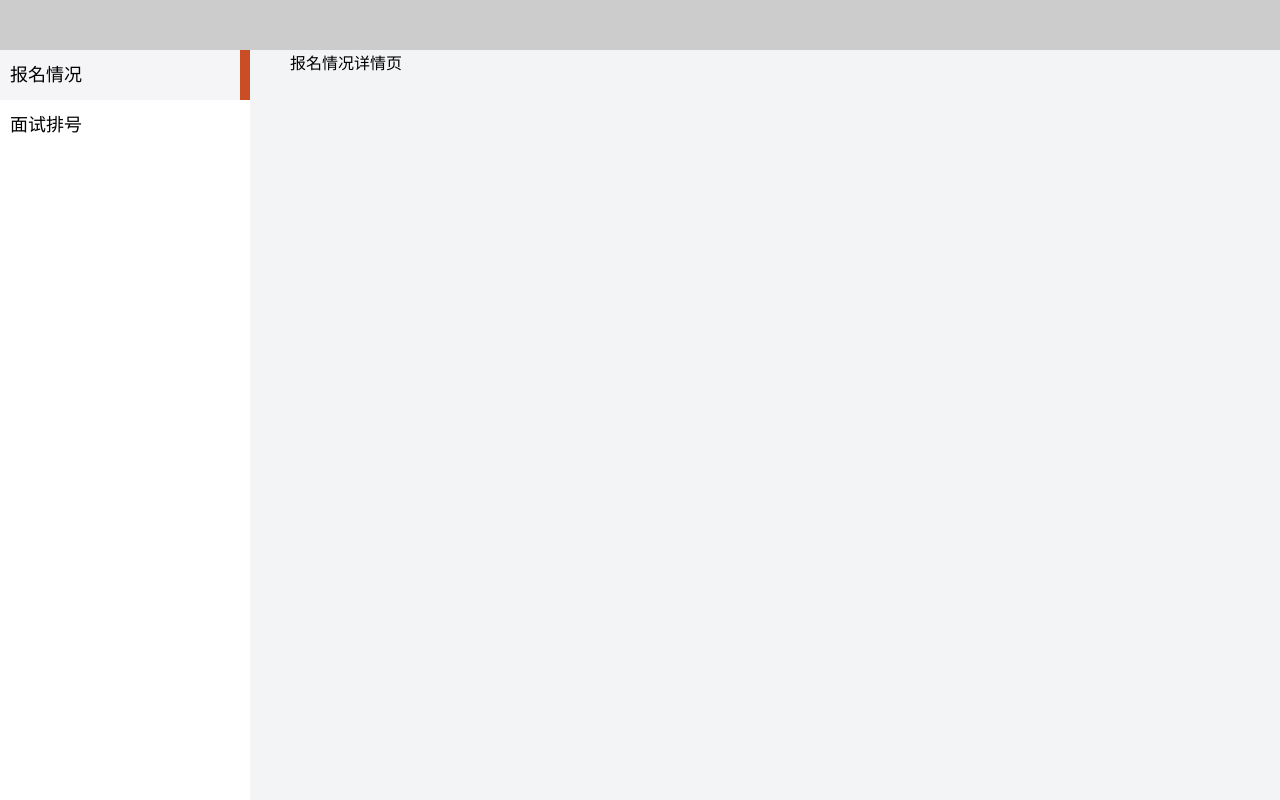
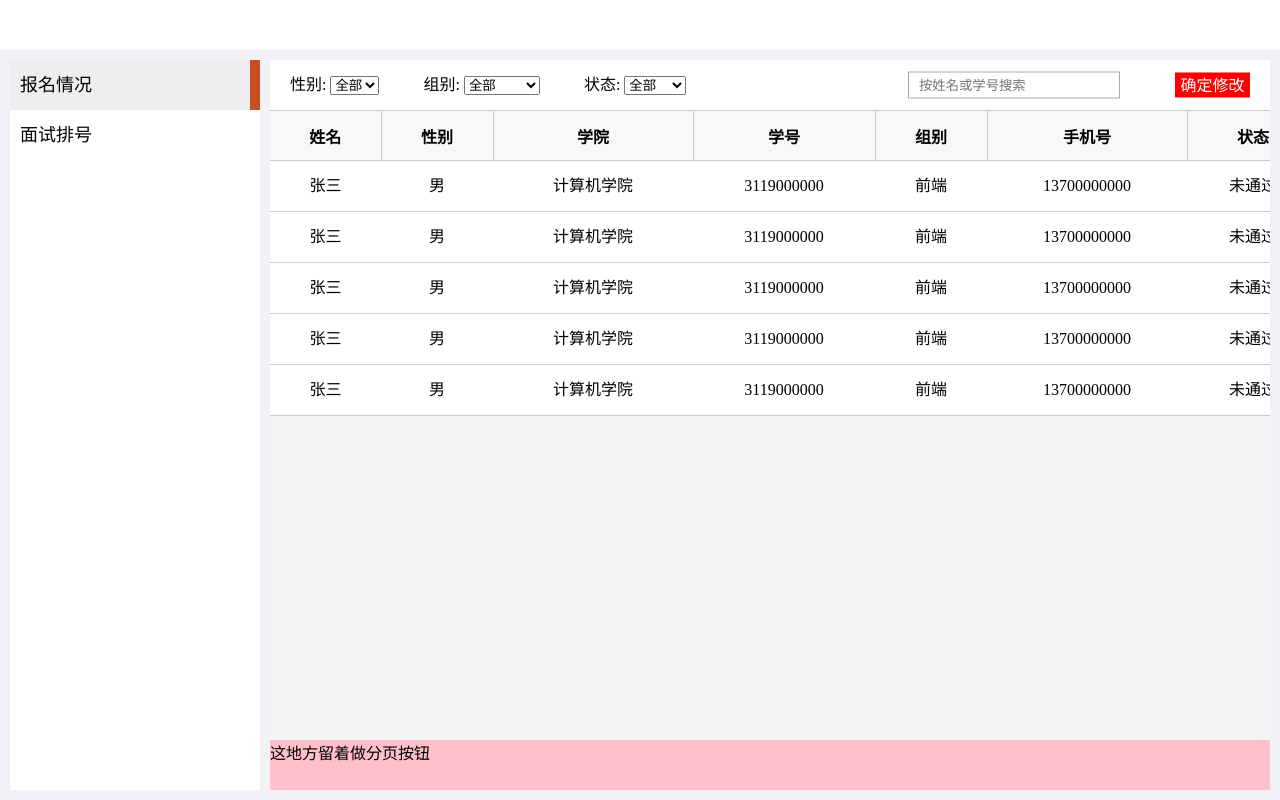
Before and after one commit to Konsoue/topview_management, a plain HTML site: page index.html in a window 1280 px wide. Drawn offline with Linux system fonts and the light colour scheme.

Commit message:
新增报名情况页面

```diff
--- a/css/base.css
+++ b/css/base.css
@@ -1,8 +1,3 @@
-@font-face {
-  font-family: 'fm';
-  src: url('../fonts/fm.ttf');
-}
-
 body,
 div,
 dl,
--- a/css/index.css
+++ b/css/index.css
@@ -4,7 +4,7 @@ body {
   min-height: 100vh;
   max-height: 100vh;
   user-select: none;
-  overflow: hidden;
+  overflow: auto;
 }
 
 header {
@@ -13,17 +13,21 @@ header {
   left: 0;
   width: 100%;
   height: 50px;
-  background-color: rgb(204, 204, 204);
+  background-color: #fff;
   z-index: 10;
+  border-bottom: 10px solid #F0F2F5;
 }
 
 /* 左边部分开始 */
 .scalable {
-  padding-top: 50px;
+  padding-top: 60px;
   position: relative;
   background-color: #fff;
   min-width: 250px;
   max-width: 300px;
+  border: 10px solid #F0F2F5;
+  border-top: none;
+
 }
 
 .scalable .separator {
@@ -47,19 +51,149 @@ header {
   background-color: #fff;
   padding-left: 10px;
   cursor: pointer;
-  border-right: 10px solid rgba(202, 78, 37,0);
+  border-right: 10px solid rgba(202, 78, 37, 0);
   transition: 0.3s;
 }
 
 .leftside .leftcard {
   border-right: 10px solid rgb(202, 78, 37);
-  background-color: #F5F5F7;
+  background-color: #EEEEEE;
 }
 
 .main {
   flex: 1;
   position: relative;
-  padding: 0 40px;
-  padding-top: 50px;
+  padding-top: 60px;
   background-color: #F3F4F6;
+  min-width: 800px;
+  border-right: 10px solid #F0F2F5;
+  border-bottom: 10px solid #F0F2F5;
 }
+
+/* 学生信息展示 */
+/* @author: 陈泳充 */
+.main-enroll {
+  display: flex;
+  flex-direction: column;
+  width: 100%;
+  height: 100%;
+}
+
+.main-enroll .head {
+  position: relative;
+  box-sizing: border-box;
+  padding: 0 20px;
+  width: 100%;
+  height: 50px;
+  line-height: 50px;
+  background-color: #fff;
+}
+
+.main-enroll .head select,
+.main-enroll .head input {
+  outline: none;
+}
+
+.main-enroll .head #sex,
+.main-enroll .head #groups {
+  margin-right: 40px;
+}
+
+.main-enroll .head input,
+.main-enroll .head .confirm-change {
+  position: absolute;
+  top: 50%;
+  transform: translateY(-50%);
+}
+
+.main-enroll .head input {
+  padding-left: 10px;
+  right: 150px;
+  width: 200px;
+  height: 25px;
+  border: 1px solid #aaa;
+}
+
+.main-enroll .head .confirm-change {
+  right: 20px;
+  width: 75px;
+  height: 25px;
+  line-height: 25px;
+  text-align: center;
+  background-color: red;
+  color: #fff;
+}
+
+.main-enroll .students {
+  flex: 1;
+  overflow: auto;
+}
+
+.main-enroll .students table {
+  width: 100%;
+  table-layout: fixed;
+  border-collapse: collapse;
+}
+
+.main-enroll .students th {
+  box-sizing: border-box;
+  padding: 0 15px;
+  white-space: nowrap;
+  text-overflow: ellipsis;
+  overflow: hidden;
+}
+
+.main-enroll .students thead tr {
+  height: 50px;
+  background-color: #F8F8F8;
+}
+
+.main-enroll .students thead th {
+  min-width: 30px;
+  max-width: 200px;
+  position: relative;
+  border: 1px solid #ccc;
+}
+
+.main-enroll .students thead th:first-child {
+  border-left: none;
+}
+
+.main-enroll .students thead th:last-child {
+  border-right: none;
+}
+
+.main-enroll .students thead .move-loc {
+  position: absolute;
+  right: 0px;
+  top: 0;
+  width: 5px;
+  height: 100%;
+  background-color: transparent;
+  cursor: col-resize;
+}
+
+.main-enroll .students tbody th {
+  height: 50px;
+  line-height: 50px;
+  font-weight: 400;
+  border-bottom: 1px solid #ccc;
+  background-color: #fff;
+}
+
+.main-enroll .students tbody tr th:last-child:hover {
+  color: red;
+  cursor: pointer;
+}
+
+.main-enroll .pages {
+  width: 100%;
+  height: 50px;
+  background-color: pink;
+}
+
+/* 陈泳充部分结束 */
+
+.main-interview {
+  display: none;
+}
--- a/index.html
+++ b/index.html
@@ -28,13 +28,115 @@
 
   <!-- 右边部分 -->
   <div class="main">
-    <div class="main-enroll">报名情况详情页</div>
+    <!-- 陈泳充部分 报名情况详情页 开始 -->
+    <div class="main-enroll">
+      <!-- 头部工具栏 -->
+      <div class="head">
+        性别:
+        <select id="sex">
+          <option value="全部">全部</option>
+          <option value="男">男</option>
+          <option value="女">女</option>
+        </select>
+        组别:
+        <select id="groups">
+          <option value="全部">全部</option>
+          <option value="前端">前端</option>
+          <option value="后台">后台</option>
+          <option value="安卓">安卓</option>
+          <option value="IOS">IOS</option>
+          <option value="机器学习">机器学习</option>
+        </select>
+        状态:
+        <select id="status">
+          <option value="全部">全部</option>
+          <option value="已通过">已通过</option>
+          <option value="未通过">未通过</option>
+        </select>
+        <input type="text" placeholder="按姓名或学号搜索">
+        <span class="confirm-change">确定修改</span>
+      </div>
+      <!-- 学生信息 -->
+      <div class="students">
+        <table>
+          <!-- 总栏 -->
+          <thead>
+            <tr>
+              <th>姓名<span class="move-loc"></span></th>
+              <th>性别<span class="move-loc"></span></th>
+              <th>学院<span class="move-loc"></span></th>
+              <th>学号<span class="move-loc"></span></th>
+              <th>组别<span class="move-loc"></span></th>
+              <th>手机号<span class="move-loc"></span></th>
+              <th>状态<span class="move-loc"></span></th>
+              <th>其他信息</th>
+            </tr>
+          </thead>
+          <!-- 分栏 -->
+          <tbody>
+            <tr>
+              <th>张三</th>
+              <th>男</th>
+              <th>计算机学院</th>
+              <th>3119000000</th>
+              <th>前端</th>
+              <th>13700000000</th>
+              <th>未通过</th>
+              <th>点击查看</th>
+            </tr>
+            <tr>
+              <th>张三</th>
+              <th>男</th>
+              <th>计算机学院</th>
+              <th>3119000000</th>
+              <th>前端</th>
+              <th>13700000000</th>
+              <th>未通过</th>
+              <th>点击查看</th>
+            </tr>
+            <tr>
+              <th>张三</th>
+              <th>男</th>
+              <th>计算机学院</th>
+              <th>3119000000</th>
+              <th>前端</th>
+              <th>13700000000</th>
+              <th>未通过</th>
+              <th>点击查看</th>
+            </tr>
+            <tr>
+              <th>张三</th>
+              <th>男</th>
+              <th>计算机学院</th>
+              <th>3119000000</th>
+              <th>前端</th>
+              <th>13700000000</th>
+              <th>未通过</th>
+              <th>点击查看</th>
+            </tr>
+            <tr>
+              <th>张三</th>
+              <th>男</th>
+              <th>计算机学院</th>
+              <th>3119000000</th>
+              <th>前端</th>
+              <th>13700000000</th>
+              <th>未通过</th>
+              <th>点击查看</th>
+            </tr>
+          </tbody>
+        </table>
+      </div>
+      <div class="pages">这地方留着做分页按钮</div>
+    </div>
+    <!-- 陈泳充部分结束 -->
     <div class="main-interview">面试排号详情页</div>
   </div>
 
   <!-- 引入js -->
   <script src="js/jquery-3.5.1.min.js"></script>
   <script src="js/index.js"></script>
+  <script src="js/students_mes.js"></script>
 </body>
 
 </html>
--- a/js/index.js
+++ b/js/index.js
@@ -35,9 +35,6 @@ separator.on("mousedown", startDrag);
 
 // 分页
 // @author: huimei
-$('.main-interview').hide();
-$('.main-enroll').show();
-
 $('.enroll-card').click(function() {
   $('.enroll-card').addClass('leftcard');
   $('.interview-card').removeClass('leftcard');
--- /dev/null
+++ b/js/students_mes.js
@@ -0,0 +1,30 @@
+/* 学生信息宽度拖动 */
+/* @author: 陈泳充 */
+if (localStorage.getItem("studentsWidth") === null) {
+  localStorage.setItem("studentsWidth", JSON.stringify([80, 80, 180, 150, 80, 180, 100, null]));
+}
+let widthArr = JSON.parse(localStorage.getItem("studentsWidth"));
+for (let i = 0; i < 8; i++) {
+  $('.students thead th').eq(i).width(widthArr[i]);
+}
+
+$('.students thead tr').on('mousedown', '.move-loc', function (e) {
+  let that = $(this);
+  let index = that.parent().index();
+  let studentsStartX = e.clientX;
+  let studentsStartWidth = parseInt(that.parent().width(), 10);
+  $("html").on("mousemove", function (e) {
+    $(this).css("cursor", "col-resize");
+    let result = studentsStartWidth + e.clientX - studentsStartX;
+    result = result < 30 ? 30 : result;
+    result = result > 400 ? 400 : result;
+    console.log(result);
+    that.parent().width(result);
+  });
+  $("html").one("mouseup", function () {
+    $(this).css("cursor", "");
+    $("html").off("mousemove");
+    widthArr[index] = that.parent().width();
+    localStorage.setItem("studentsWidth", JSON.stringify(widthArr));
+  });
+})
```
